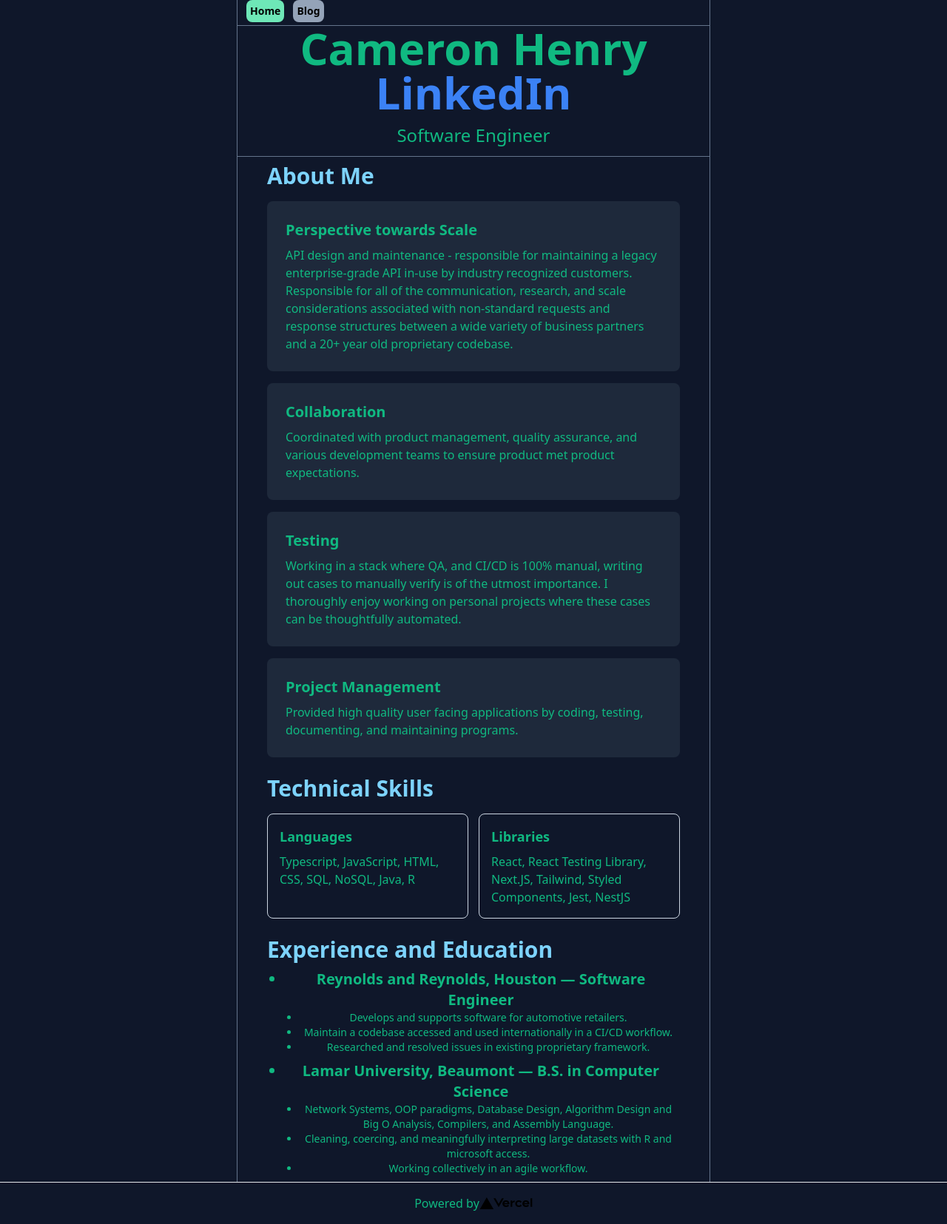
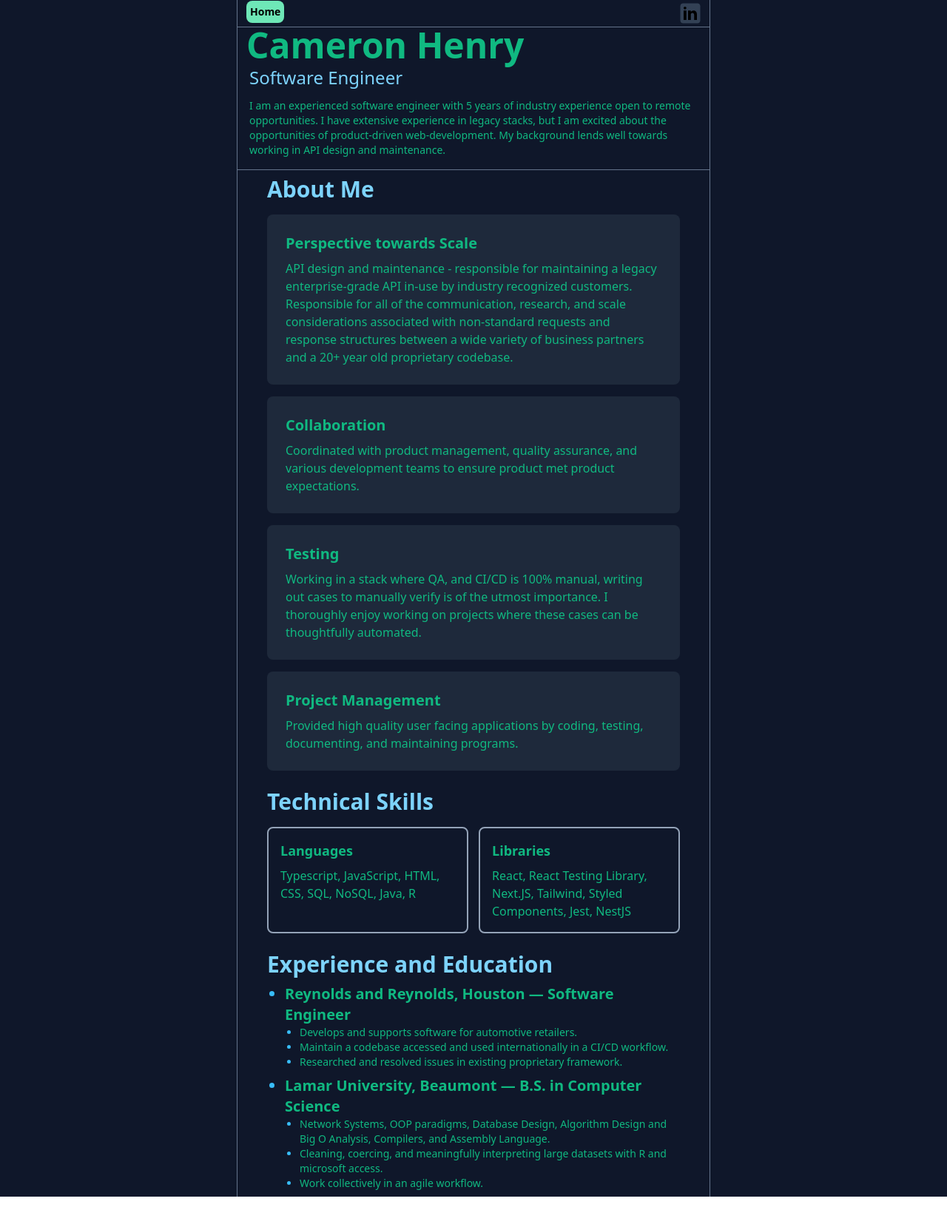
Before and after one commit to CamHenry/resumesite, a Next.js app: page / in a window 1280 px wide. Shown: the whole page at 74% size. After the commit the page ends 1618 px from the top, so only its background shows below. Built offline with nearby package versions, Linux system fonts and the light colour scheme.

Commit message:
Reformat and hide WIP changes

```diff
--- a/components/footer.tsx
+++ b/components/footer.tsx
@@ -1,21 +1,24 @@
-import Image from 'next/image';
+// import Image from 'next/image';
 
+// Removed for now
+// I plan to come back and insert Pic links to Socials here
 const Footbar = () => {
   return (
-    <div className='flex flex-initial items-center justify-center w-full py-4 border-t bg-slate-900 text-emerald-500'>
-      <span className=''>
-        Powered by{' '}
-      </span>
+  // <div className='flex flex-initial items-center justify-center w-full py-4 border-t bg-slate-900 text-emerald-500'>
+  //   <span className=''>
+  //     Powered by{' '}
+  //   </span>
 
-      <a
-        className='flex items-center justify-center'
-        href='https://vercel.com?utm_source=create-next-app&utm_medium=default-template&utm_campaign=create-next-app'
-        target='_blank'
-        rel='noopener noreferrer'
-      >
-        <Image src='/vercel.svg' alt='Vercel Logo' width='72' height='16' className='h-4 ml-2' />
-      </a>
-    </div>
+  //   <a
+  //     className='flex items-center justify-center'
+  //     href='https://vercel.com?utm_source=create-next-app&utm_medium=default-template&utm_campaign=create-next-app'
+  //     target='_blank'
+  //     rel='noopener noreferrer'
+  //   >
+  //     <Image src='/vercel.svg' alt='Vercel Logo' width='72' height='16' className='h-4 ml-2' />
+  //   </a>
+  // </div>
+    <div></div>
   );
 };
 
--- a/components/navbar.tsx
+++ b/components/navbar.tsx
@@ -1,16 +1,23 @@
 import Link from 'next/link';
+import Image from 'next/image';
 
 const Navbar = () => {
   return (
-    <div className='flex items-center justify-center bg-slate-900 text-emerald-500'>
-      <nav className='md:w-[40rem] md:border-x min-w-0 border-slate-500'>
-        <div className='flex flex-row items-center pb-1'>
-          <Link href='/' >
-            <a className='ml-3 p-1 border rounded-lg bg-emerald-300 text-black text-sm font-bold border-transparent border-slate-500 hover:text-blue-600 '>Home</a>
-          </Link>
-          <Link href='/about'>
-            <a className='ml-3 p-1 border rounded-lg bg-slate-400 text-black text-sm font-bold border-transparent border-slate-500 hover:text-blue-600 '>Blog</a>
-          </Link>
+    <div className='flex flex-row items-center justify-around bg-slate-900 text-emerald-500'>
+      <nav className='grow md:grow-0 md:w-[40rem] md:border-x min-w-0 border-slate-500'>
+        <div className='flex justify-between'>
+          <div className='flex flex-row items-center pb-1 basis-1/4'>
+            <Link href='/' >
+              <a className='ml-3 p-1 border rounded-lg bg-emerald-300 text-black text-sm font-bold border-transparent border-slate-500 hover:text-blue-600 '>Home</a>
+            </Link>
+            {/* This page will be added later */}
+            {/* <Link href='/about'>
+              <a className='ml-3 p-1 border rounded-lg bg-slate-400 text-black text-sm font-bold border-transparent border-slate-500 hover:text-blue-600 hover:bg-emerald-100'>Blog</a>
+            </Link> */}
+          </div>
+          <a className='flex pr-2 items-center' href='https://www.linkedin.com/in/cameron-henry-exe/' target='_blank' rel='noopener noreferrer'>
+            <Image src='/icon-linkedin.svg' alt='Linkedin Logo' width='36' height='36'/>
+          </a>
         </div>
       </nav>
     </div>
--- a/package.json
+++ b/package.json
@@ -8,6 +8,7 @@
     "lint": "next lint"
   },
   "dependencies": {
+    "axios": "^0.26.1",
     "next": "12.0.7",
     "react": "17.0.2",
     "react-dom": "17.0.2"
--- a/pages/about.tsx
+++ b/pages/about.tsx
@@ -1,16 +1,23 @@
 import type {NextPage} from 'next';
 import Head from 'next/head';
+import {useState} from 'react';
 
 /**
- * A function that returns an array of sweet sweet descriptions.
+ * A function that returns an array of descriptions.
  * @param {args} args
  * @param {args.title} title - string
  * @param {args.desc} description - string
  * @return {JSX.Element[]} JSX.Element[]
  */
 
-
 const Home: NextPage = () => {
+  const [nums, setNums] = useState(3);
+  const [nums2, setNums2] = useState(100);
+  const incrementHandler = () => {
+    setNums(nums + 1);
+    setNums2((nums2) => nums2 - 1);
+  };
+  const test = null;
   return (
     <div className='flex flex-col items-center min-h-screen bg-slate-900 text-emerald-500'>
       <Head>
@@ -21,9 +28,6 @@
         <div className='md:border-x border-t w-full mx-20 pb-1 min-w-0 border-slate-500'>
           <h1 className='text-6xl font-bold'>
             Cameron Henry{' '}
-            <a className='text-blue-500' href='https://www.linkedin.com/in/cameron-henry-exe/' target='_blank' rel='noopener noreferrer'>
-              LinkedIn
-            </a>
           </h1>
           <p className='mt-3 text-2xl pb-2'>
               Software Engineer{' '}
@@ -34,7 +38,12 @@
             <h1 className='flex justify-left ml-10 mt-2 text-3xl font-bold text-sky-300'>
               Blog Page WIP
             </h1>
-
+            {nums}
+            <button onClick={incrementHandler}>
+              ButtonTest
+            </button>
+            {nums2}
+            {test}
           </div>
 
         </div>
--- a/pages/index.tsx
+++ b/pages/index.tsx
@@ -16,29 +16,39 @@
     </div>
   );
 
+const styleBlocks1 = 'p-4 mt-4 text-left w-[17rem] border-2 rounded-lg border-slate-400';
+
 const SkillBlock = (args:{title: string, skills: string}) =>
-  <div className='p-4 mt-4 text-left w-[17rem] border rounded-lg border-slate-300'>
-    <h3 className='text-lg font-bold'>{args.title}</h3>
+  <div className = {styleBlocks1} >
+    <h3 className={'text-lg font-bold'}>{args.title}</h3>
     <p className='mt-2 text-md'>{args.skills}</p>
   </div>;
 
 const Home: NextPage = () => {
   return (
-    <div className='flex flex-col items-center min-h-screen bg-slate-900 text-emerald-500'>
+    <div className='bg-slate-900'>
+      <div className='flex flex-col items-center min-h-screen text-emerald-500'>
         <Head>
           <title>Cameron Henry</title>
-        <link rel='icon' href='/favicon.ico' />
         </Head>
         <main className='flex flex-col items-center justify-center md:w-[40rem] min-w-0 text-center'>
           <div className='md:border-x border-t w-full mx-20 pb-1 min-w-0 border-slate-500'>
-          <h1 className='text-6xl font-bold'>
+            {/* <h1 className='text-6xl font-bold'>
               Cameron Henry{' '}
-            <a className='text-blue-500' href='https://www.linkedin.com/in/cameron-henry-exe/' target='_blank' rel='noopener noreferrer'>
-              LinkedIn
-            </a>
             </h1>
-          <p className='mt-3 text-2xl pb-2'>
+            <p className='mt-1 pb-2 text-3xl text-sky-300'>
               Software Engineer{' '}
+            </p> */}
+            <h1 className='ml-3 text-left text-5xl font-bold'>
+              Cameron Henry{' '}
+            </h1>
+            <p className='ml-4 mt-1 pb-2 text-left text-2xl text-sky-300'>
+              Software Engineer{' '}
+            </p>
+            <p className='mx-4 mt-1 mb-3 text-sm text-left'>
+                I am an experienced software engineer with 5 years of industry experience open to remote opportunities.
+                I have extensive experience in legacy stacks, but I am excited about the opportunities  of product-driven web-development.
+                My background lends well towards working in API design and maintenance.
             </p>
           </div>
           <div className='md:border-x mx-20 pb-2 w-full min-w-0 border-slate-500'>
@@ -61,7 +71,7 @@
                   {
                     title: 'Testing',
                     desc: `Working in a stack where QA, and CI/CD is 100% manual, writing out cases to manually verify is of the utmost importance.
-                  I thoroughly enjoy working on personal projects where these cases can be thoughtfully automated.`,
+                    I thoroughly enjoy working on projects where these cases can be thoughtfully automated.`,
                   },
                   {
                     title: 'Project Management',
@@ -91,7 +101,7 @@
               <h1 className='flex justify-left ml-10 mt-6 text-3xl font-bold text-sky-300'>
                 Experience and Education
               </h1>
-            <ul className='list-disc mx-10 mt-2 pl-6 text-xl font-bold'>
+              <ul className='text-left list-disc mx-10 mt-2 pl-6 text-xl font-bold marker:text-sky-400'>
                 <li className='mt-2'>
                   Reynolds and Reynolds, Houston — Software Engineer
                   <ul className='list-disc pl-5 text-sm font-normal'>
@@ -116,7 +126,7 @@
                       Cleaning, coercing, and meaningfully interpreting large datasets with R and microsoft access.
                     </li>
                     <li>
-                    Working collectively in an agile workflow.
+                      Work collectively in an agile workflow.
                     </li>
                   </ul>
                 </li>
@@ -126,6 +136,7 @@
           </div>
         </main>
       </div>
+    </div>
   );
 };
 
--- /dev/null
+++ b/pages/spelllist/spells/[spellid].tsx
@@ -0,0 +1,79 @@
+import type {NextPage} from 'next';
+import Head from 'next/head';
+import axios from 'axios';
+import {useState, useEffect} from 'react';
+import {useRouter} from 'next/router';
+
+export interface Spell {
+  _id: String;
+  higher_level: string[];
+  index: string;
+  name: string;
+  desc: string[];
+  range: string;
+  components: string[];
+  material: string;
+  ritual: boolean;
+  duration: string;
+  concentration: boolean;
+  casting_time: string;
+  level: number;
+  dc: SpellDc;
+  school: SpellMeta;
+  classes: SpellMeta[];
+  subclasses: SpellMeta[];
+  url: string;
+}
+
+export interface SpellDc {
+  dc_type: SpellMeta;
+  dc_success: string;
+}
+
+export interface SpellMeta {
+  index: string;
+  name: string;
+  url: string;
+}
+
+const Home: NextPage = () => {
+  const [spellInfo, setSpellInfo] = useState<Spell>();
+  const router = useRouter();
+  const {spellid} = router.query;
+
+  useEffect(() => {
+    console.log(spellid);
+    spellid &&
+    axios.get(`https://www.dnd5eapi.co/api/spells/${spellid}`)
+        .then((res) => setSpellInfo(res.data))
+        .catch((err) => console.log(err));
+  }, [spellid]);
+
+  console.log(spellInfo);
+
+  return (
+    <div className='flex flex-col items-center min-h-screen'>
+      <Head>
+        <title>Create Next App</title>
+        <meta name="description" content="Generated by create next app" />
+        <link rel="icon" href="/favicon.ico" />
+      </Head>
+
+      <main className='flex flex-col items-center justify-center md:w-[40rem] min-w-0 text-center'>
+        <h1 className='text-emerald-700'>
+          {/* <h1 className='text-emerald-700 text-2xl'> */}
+          Welcome to <a href="https://nextjs.org">Next.js!</a>
+        </h1>
+        <div className='flex flex-row items-center justify-around mb-2 w-full'>
+        </div>
+        <p className='flex flex-row items-center justify-around mb-2 w-full'>
+          Display single spell{' '}<br/>
+          {spellInfo?.name}<br/>
+          {spellInfo?.desc[0]}
+        </p>
+      </main>
+    </div>
+  );
+};
+
+export default Home;
--- a/tsconfig.json
+++ b/tsconfig.json
@@ -13,7 +13,8 @@
     "resolveJsonModule": true,
     "isolatedModules": true,
     "jsx": "preserve",
-    "incremental": true
+    "incremental": true,
+    "downlevelIteration": true
   },
   "include": ["next-env.d.ts", "**/*.ts", "**/*.tsx"],
   "exclude": ["node_modules"]
```
Also changed, not shown: pages/spelllist/index.tsx (added, +133 -0 lines), public/icon-linkedin.svg (added), 1 other file (tests, documents, lock files or other folders). Lines whose indentation alone changed are shown as unchanged.
